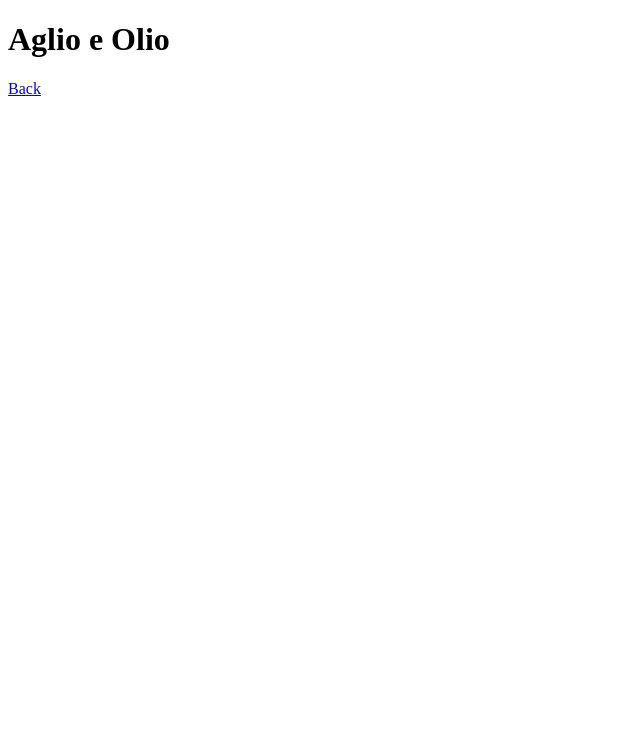
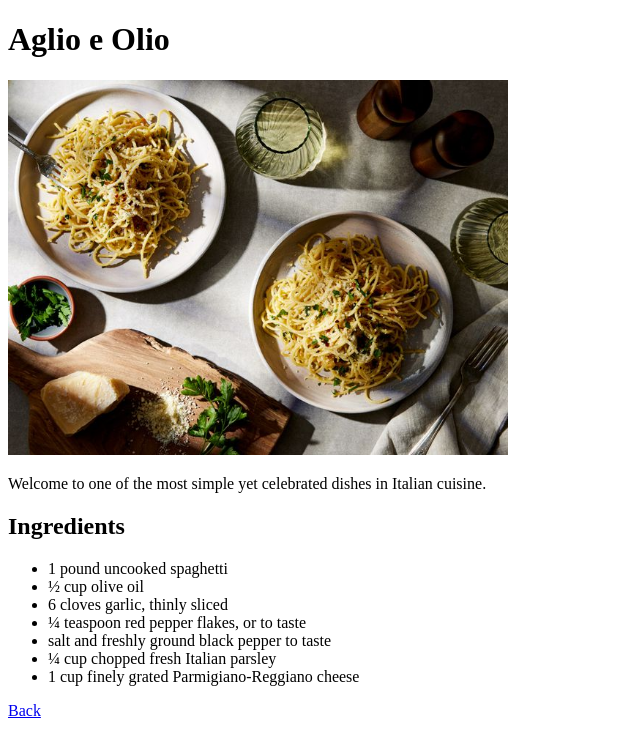
Before and after one commit to HunterofClouds/odin-recipes, a plain HTML site: page recipes/aglio.html in a window 1280 px wide. Shown: the whole page, without its empty margins (0-640 px from the left). Drawn offline with Linux system fonts and the light colour scheme.

Commit message:
Added aglio ingredients ul and img

```diff
--- a/recipes/aglio.html
+++ b/recipes/aglio.html
@@ -7,9 +7,25 @@
 </head>
 <body>
   <h1>Aglio e Olio</h1>
+  <img src="aglio.jpg" width="500">
+  <p>
+Welcome to one of the most simple yet celebrated dishes in Italian cuisine.
+  </p>
+  <p>
+    <h2>Ingredients</h2>
+      <ul>
+        <li>1 pound uncooked spaghetti</li>
+        <li>½ cup olive oil</li>
+        <li>6 cloves garlic, thinly sliced</li>
+        <li>¼ teaspoon red pepper flakes, or to taste</li>
+        <li>salt and freshly ground black pepper to taste</li>
+        <li>¼ cup chopped fresh Italian parsley</li>
+        <li>1 cup finely grated Parmigiano-Reggiano cheese</li>
+      </ul>
 
+  </p>
   <p>
-    <a href="../index.html">Back</a>
+      <a href="../index.html">Back</a>
   </p>
 </body>
 </html>
```
Also changed, not shown: index.html (+4 -3 lines), recipes/aglio.jpg (added).
